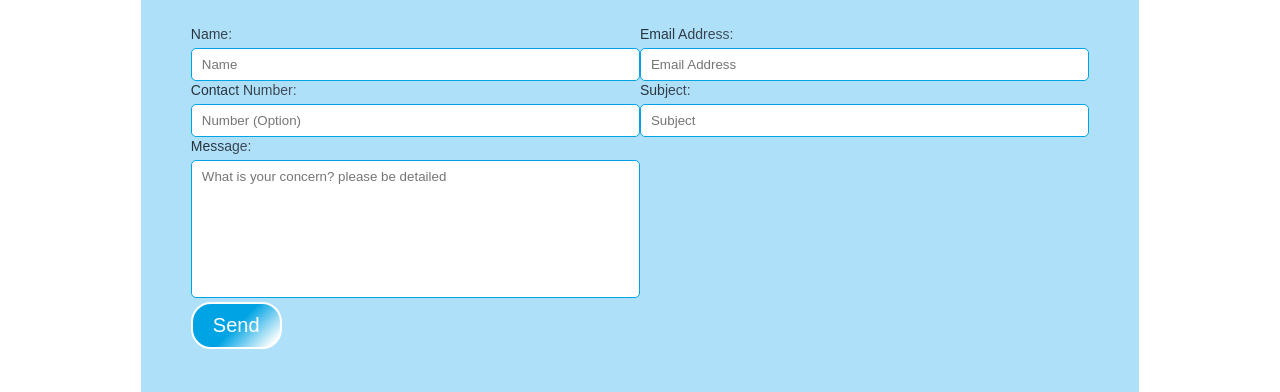
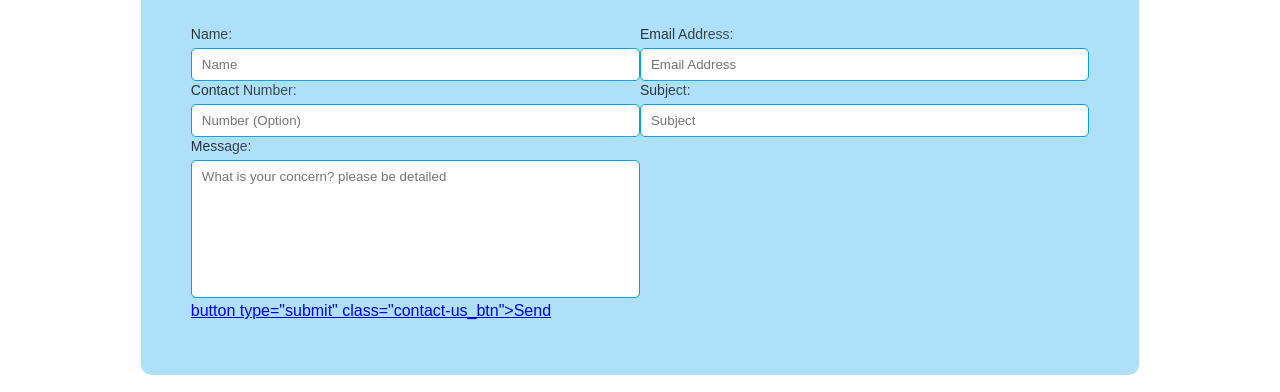
Before and after one commit to LearnAboutHTML/Learn-About-HTML, a plain HTML site: page contact.html in a window 1280 px wide. Shown: the part 340-732 px from the top of the page. Drawn offline with Linux system fonts and the light colour scheme.

Commit message:
Update contact.html

```diff
--- a/contact.html
+++ b/contact.html
@@ -59,7 +59,7 @@
                          <div class="column">
                              <label for="Message">Message:</label>
                              <textarea id="issue" placeholder="What is your concern? please be detailed" rows="8" required></textarea>
-                            <button type="submit" class="contact-us_btn">Send</button>
+                            <a href="contact.html">button type="submit" class="contact-us_btn">Send</button></a>
                          </div>
                      </div>
                  </form>
```
